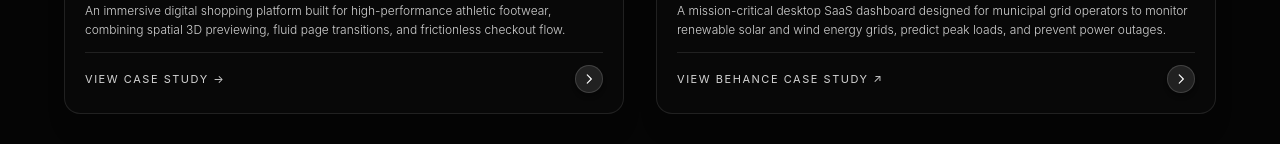
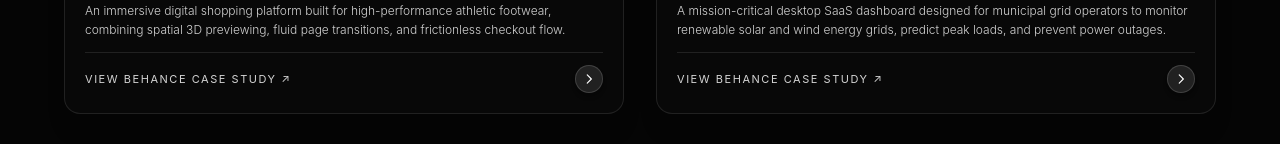
Before and after one commit to araspureh-glitch/humanshu-portfolio, a React (Vite) app: page /work in a window 1280 px wide. Shown: the part 799-943 px from the top of the page. Built offline with nearby package versions, Linux system fonts and the light colour scheme.

Commit message:
feat: Flex Step links to Behance case study

```diff
--- a/src/components/ui/interactive-hover-links.jsx
+++ b/src/components/ui/interactive-hover-links.jsx
@@ -9,7 +9,8 @@ export const PORTFOLIO_PROJECT_LINKS = [
     heading: "Flex Step",
     subheading: "UI/UX · Next-Gen Footwear E-Commerce",
     imgSrc: "/flexstep-cover.png",
-    href: "/project/flex-step",
+    href: "https://www.behance.net/gallery/227307379/Flexstep-Sneaker-E-Commerce-Website-UIUX-Case-Study",
+    external: true,
   },
   {
     heading: "EcoGrid",
--- a/src/data/projectsData.js
+++ b/src/data/projectsData.js
@@ -18,6 +18,7 @@ export const projects = [
     role: 'Lead UI/UX Designer',
     timeline: '3 Months (2026)',
     tools: ['Figma', 'Illustrator', 'Framer Motion', 'Protopie'],
+    behanceUrl: 'https://www.behance.net/gallery/227307379/Flexstep-Sneaker-E-Commerce-Website-UIUX-Case-Study',
     caseStudy: {
       overview: 'Flex Step is a luxury performance footwear brand designed for modern urban athletes. The objective was to transform standard static e-commerce listings into a dynamic, motion-driven spatial experience that reduces cart abandonment and highlights material engineering.',
       problem: 'Traditional shoe e-commerce platforms overwhelm users with clunky filters and static 2D product photos that fail to communicate texture, flexibility, and cushion technology, leading to high return rates and drop-offs during sizing selection.',
```
